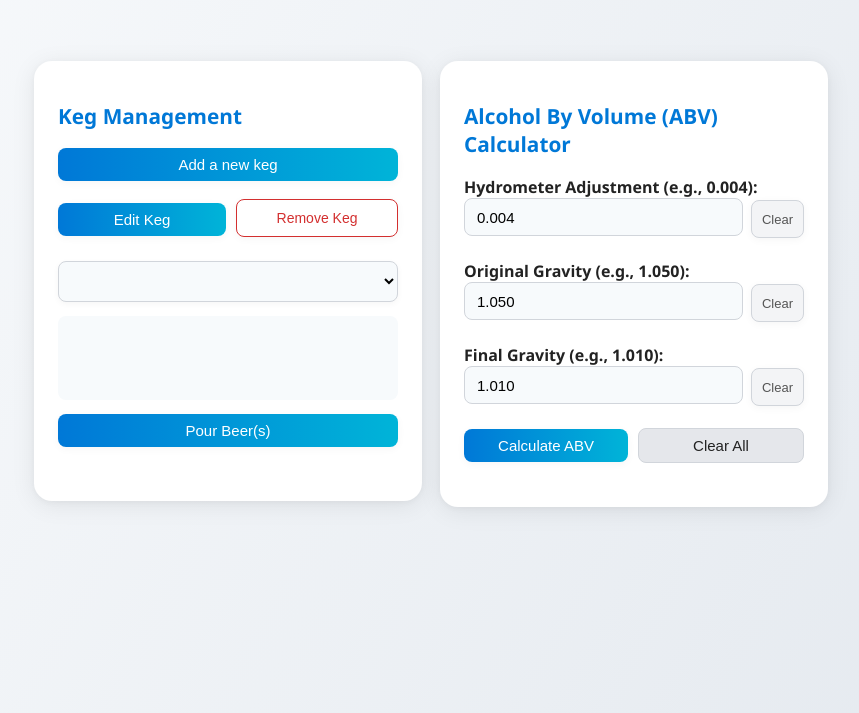
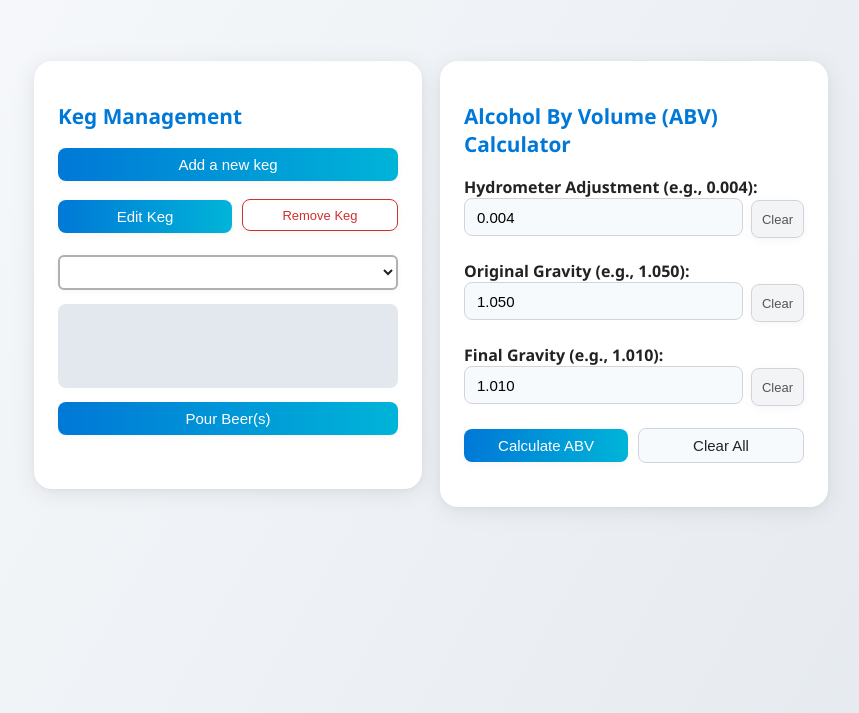
Before and after one commit to arothenberger/KegManager, a plain HTML site: page index.html in a window 1280 px wide. Shown: the part 119-832 px from the top of the page, without its empty margins (156-1015 px from the left). Drawn offline with Linux system fonts and the light colour scheme.

Commit message:
Styling changes

```diff
--- a/index.html
+++ b/index.html
@@ -7,7 +7,7 @@
 </head>
 <body>
     <header class="modern-header">
-        <h1 class="modern-title">Keg Beer Manager Testing</h1>
+        <h1 class="modern-title">Keg Beer Manager</h1>
         <p class="modern-subtitle">Track your kegs, pours, and ABV with a modern interface</p>
     </header>
     <main class="flex-row modern-main">
--- a/style.css
+++ b/style.css
@@ -43,23 +43,34 @@
     flex: 1;
 }
 .modern-btn-secondary {
-    background: #e5e7eb !important;
+    background: #f7fafc !important;
     color: #222 !important;
     border: 1px solid #d1d5db !important;
     box-shadow: none !important;
 }
 .modern-select {
     margin-bottom: 14px;
+    border: 2px solid #b0b0b0;
+    border-radius: 6px;
+    padding: 6px 10px;
+    box-sizing: border-box;
+    background: #fff;
+    color: #222;
+}
+
+.modern-select option {
+    background: #fff;
+    color: #222;
 }
 .modern-info-box {
-    background: #f7fafc;
+    background: #e3e8ee;
     border-radius: 8px;
     padding: 12px 14px;
     margin-bottom: 14px;
     min-height: 60px;
 }
 .modern-form-box {
-    background: #f7fafc;
+    background: #e3e8ee;
     border-radius: 8px;
     padding: 14px 12px;
     margin-top: 14px;
@@ -185,7 +196,7 @@ select {
     border: 1px solid #d1d5db;
     border-radius: 8px;
     box-shadow: 0 2px 6px rgba(0,0,0,0.04);
-    background: #f7fafc;
+    background: #e3e8ee;
     margin-bottom: 12px;
     transition: border-color 0.2s;
 }
@@ -194,9 +205,9 @@ select:focus {
     outline: none;
 }
 .remove-keg-btn {
-    padding: 6px 16px;
-    font-size: 14px;
-    height: 38px;
+    padding: 4px 10px;
+    font-size: 13px;
+    height: 32px;
     background: #fff;
     color: #d32f2f;
     border: 1px solid #d32f2f;
```
